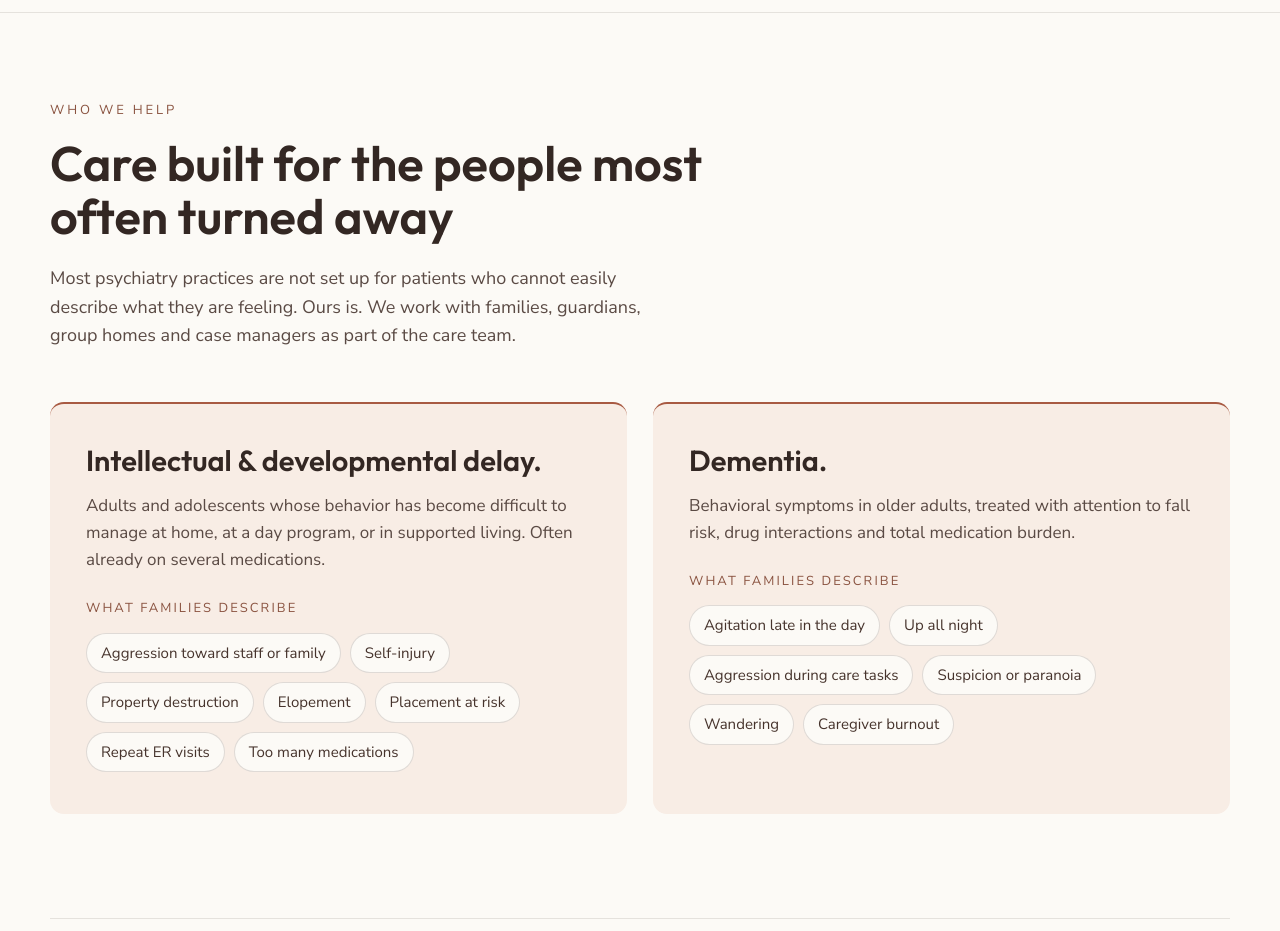
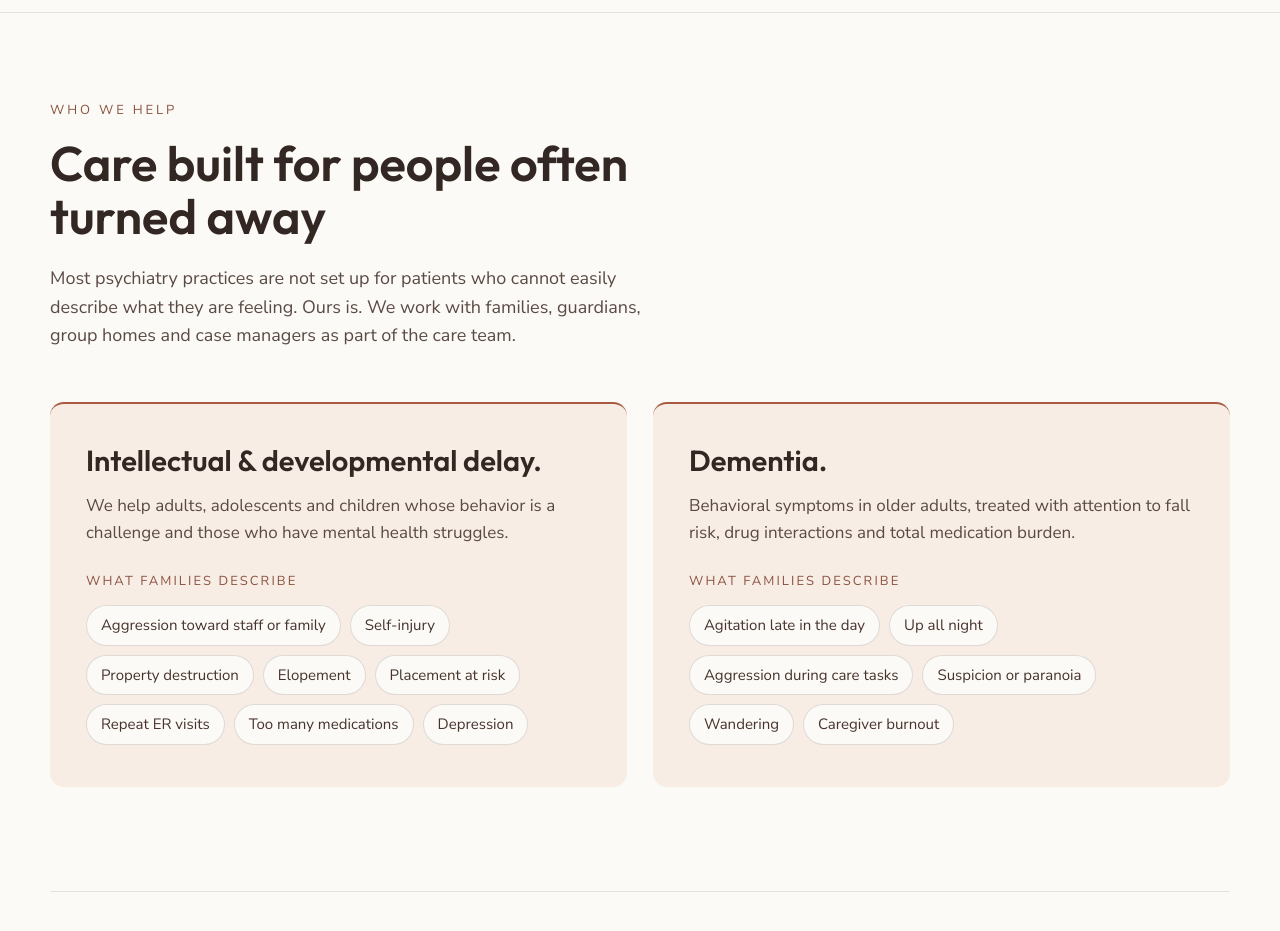
Before and after one commit to araksmaestro/brigarx, a Next.js app: page / in a window 1280 px wide. Shown: the part 860-1791 px from the top of the page. Built offline with nearby package versions, Linux system fonts and the light colour scheme.

Commit message:
auto: claude code changes

```diff
--- a/components/who-we-help.tsx
+++ b/components/who-we-help.tsx
@@ -2,7 +2,7 @@ const CARDS = [
   {
     title: "Intellectual & developmental delay.",
     description:
-      "Adults and adolescents whose behavior has become difficult to manage at home, at a day program, or in supported living. Often already on several medications.",
+      "We help adults, adolescents and children whose behavior is a challenge and those who have mental health struggles.",
     chips: [
       "Aggression toward staff or family",
       "Self-injury",
@@ -11,6 +11,7 @@ const CARDS = [
       "Placement at risk",
       "Repeat ER visits",
       "Too many medications",
+      "Depression",
     ],
   },
   {
@@ -41,7 +42,7 @@ export function WhoWeHelp() {
         </p>
 
         <h2 className="max-w-[22ch] font-head text-[clamp(32px,3.8vw,52px)] leading-[1.1] font-semibold text-ink text-pretty">
-          Care built for the people most often turned away
+          Care built for people often turned away
         </h2>
 
         <p className="mt-[20px] mb-[36px] max-w-[58ch] text-[18px] leading-[1.6] text-body text-pretty lg:mb-[52px]">
```
